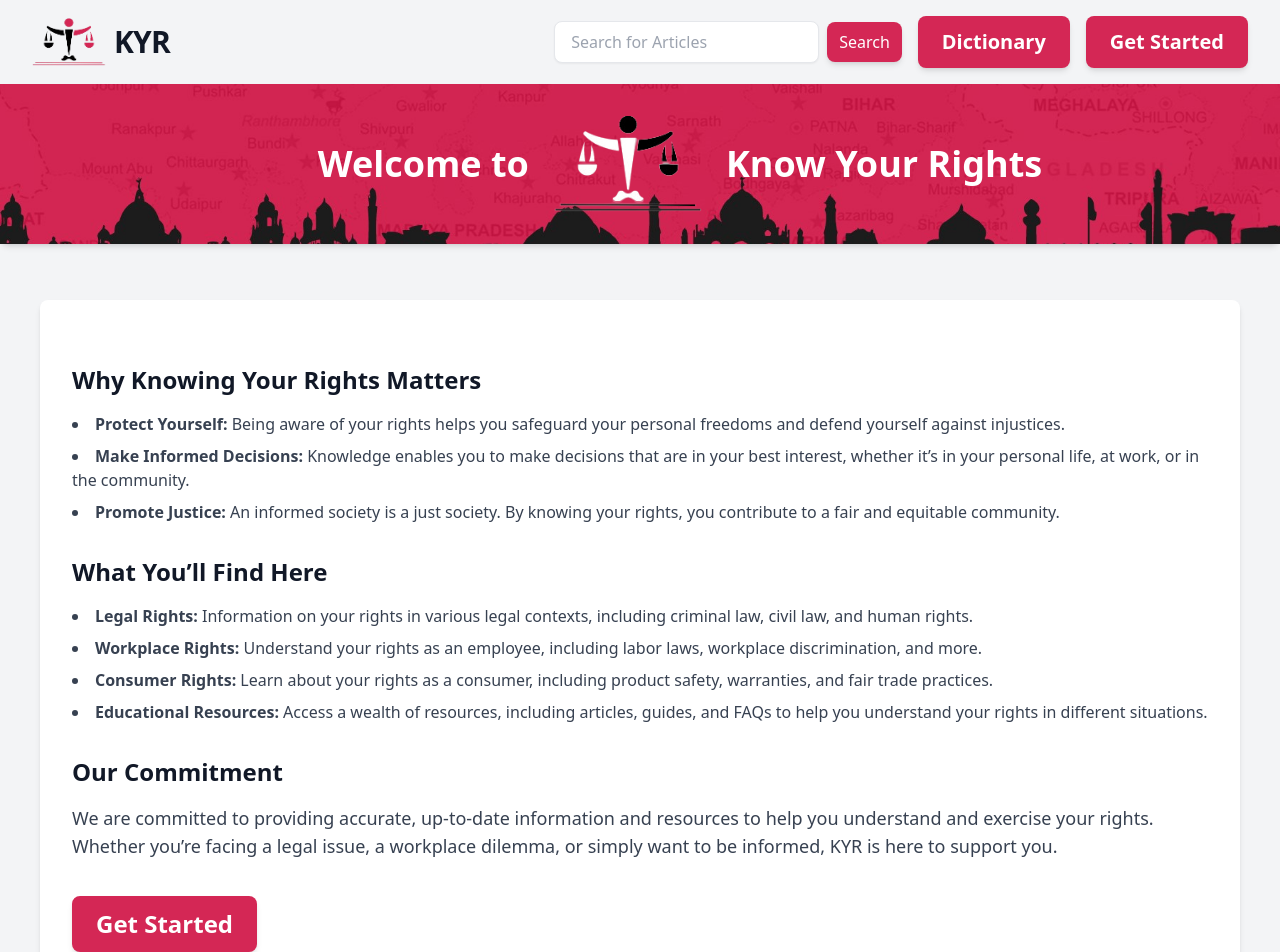
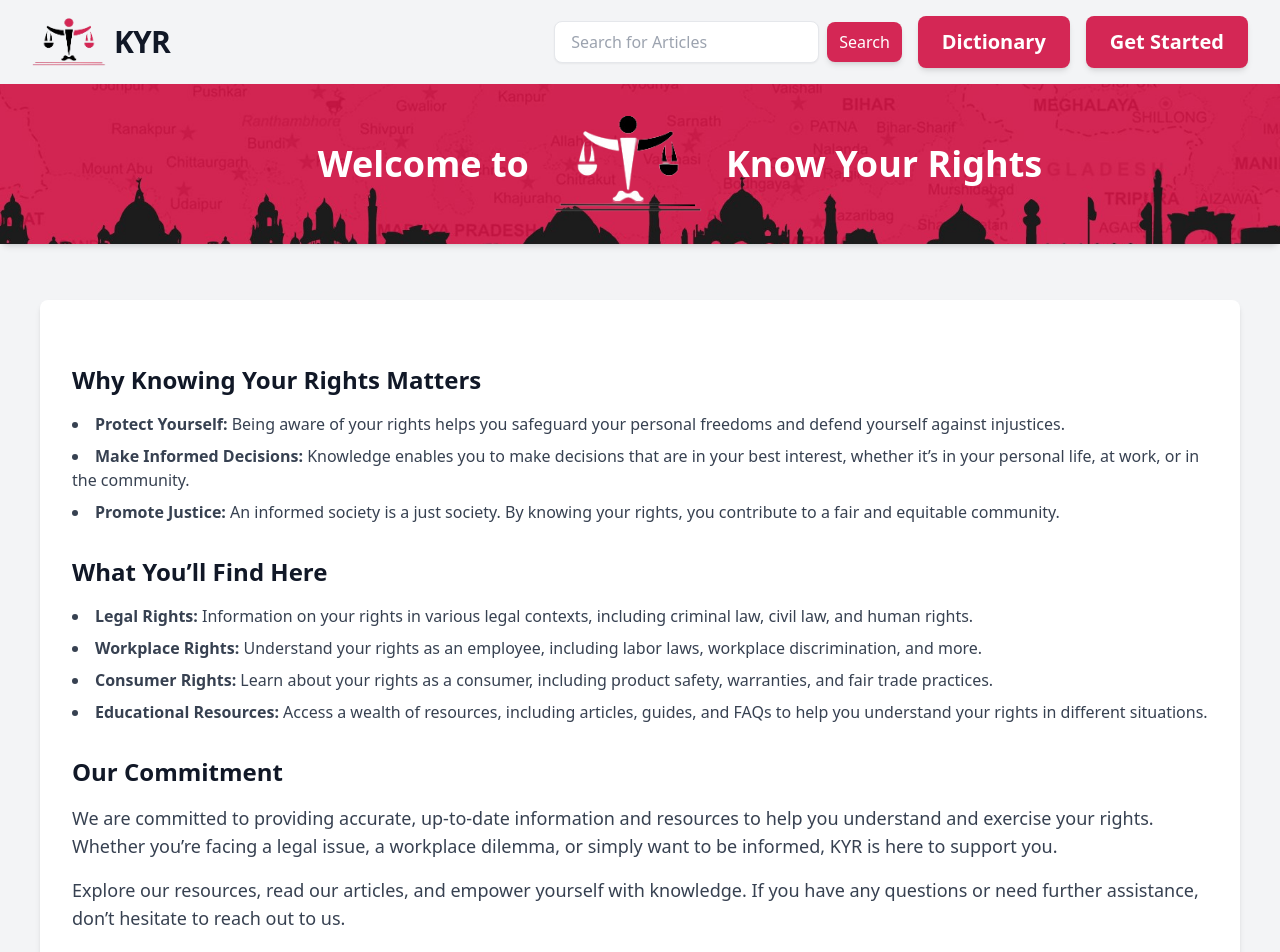
Before and after one commit to MehakGauR07/KYR1, a React (Vite) app in the folder frontend/: page / in a window 1280 px wide. Shown: the top 952 px of the page. Built offline with nearby package versions, Linux system fonts and the light colour scheme.

Commit message:
removed getstarted

```diff
--- a/frontend/src/bot.tsx
+++ b/frontend/src/bot.tsx
@@ -52,8 +52,12 @@ const Chat = () => {
 
   return (
     <div className="container mx-auto px-4 py-8">
+
       <div className="bg-white shadow-md rounded-lg p-8 h-[500px] flex flex-col">
+      {/* Convo start prompt - "Hey tell me my rights" */}
+
         <div className="flex-1 overflow-y-auto p-4 bg-gray-100 border border-gray-300 rounded-lg">
+
           <div className="space-y-4">
             {responses.map((res, index) => (
               <div
--- a/frontend/src/components/About.tsx
+++ b/frontend/src/components/About.tsx
@@ -22,9 +22,9 @@ const About = () => {
         <p className="text-lg text-gray-700 mb-4">
           We are committed to providing accurate, up-to-date information and resources to help you understand and exercise your rights. Whether you’re facing a legal issue, a workplace dilemma, or simply want to be informed, KYR is here to support you.
         </p>
-        <a href="/get-started" className="inline-block px-6 py-3 mb-4 mt-5 bg-[#d42755] text-2xl text-white font-semibold rounded-lg shadow-md hover:bg-[#b51d48] transition duration-300">
+        {/* <a href="/get-started" className="inline-block px-6 py-3 mb-4 mt-5 bg-[#d42755] text-2xl text-white font-semibold rounded-lg shadow-md hover:bg-[#b51d48] transition duration-300">
           Get Started
-        </a>
+        </a> */}
         <p className="text-lg text-gray-700">
           Explore our resources, read our articles, and empower yourself with knowledge. If you have any questions or need further assistance, don’t hesitate to reach out to us.
         </p>
```
